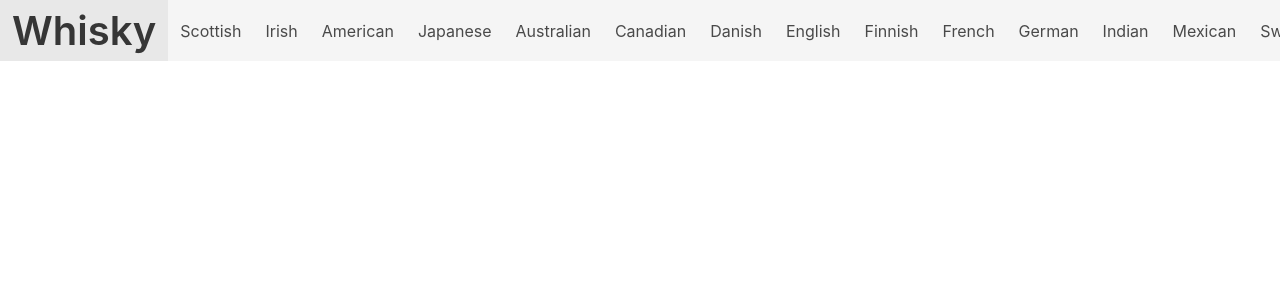
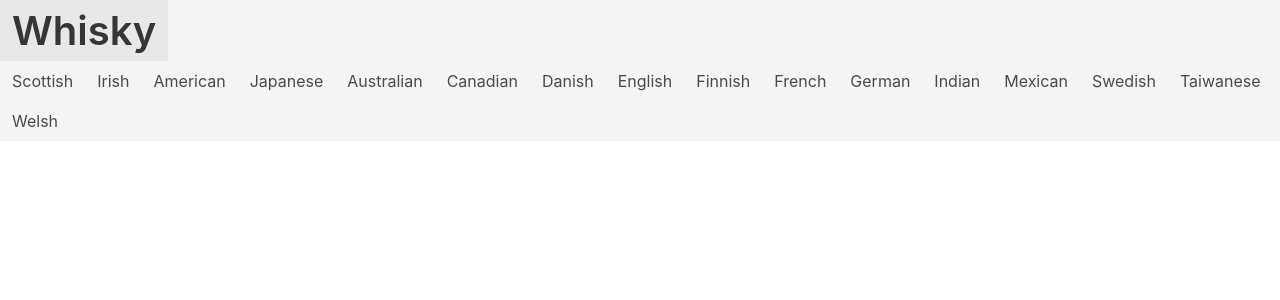
Before and after one commit to grega/whisky, a Jekyll site: the page built from index.html, in a window 1280 px wide. Shown: the top 300 px of the page. Built offline with Jekyll 4.4.1, drawn with Linux system fonts in a browser that asks for light colours; nearby versions of some CDN libraries.

Commit message:
Fix nav styles

```diff
--- a/assets/css/style.scss
+++ b/assets/css/style.scss
@@ -1,5 +1,17 @@
 ---
 ---
+
+.navbar {
+  flex-wrap: wrap;
+}
+
+.navbar-menu {
+  flex-shrink: 1;
+}
+
+.navbar-start {
+  flex-wrap: wrap;
+}
 
 tbody tr th {
     font-weight: normal;
@@ -14,5 +26,5 @@ th.sort {
 }
 
 .hidden {
-    display: none;
+  display: none;
 }
```
